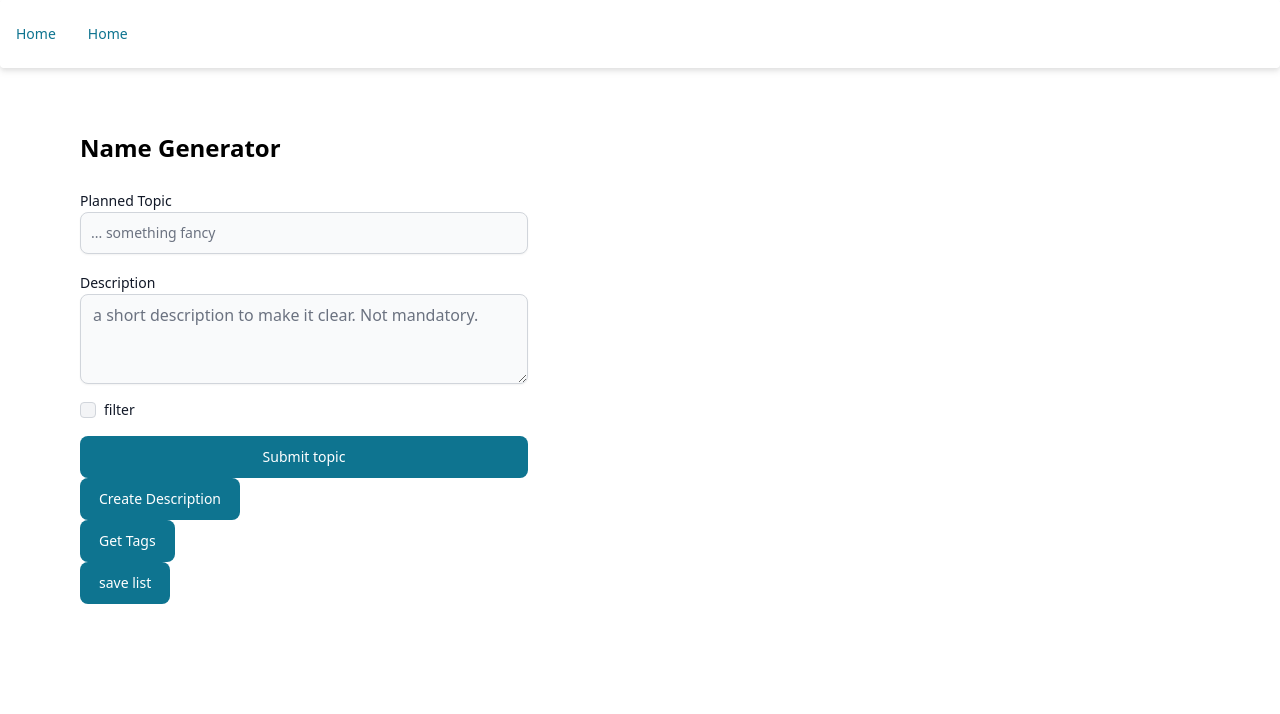
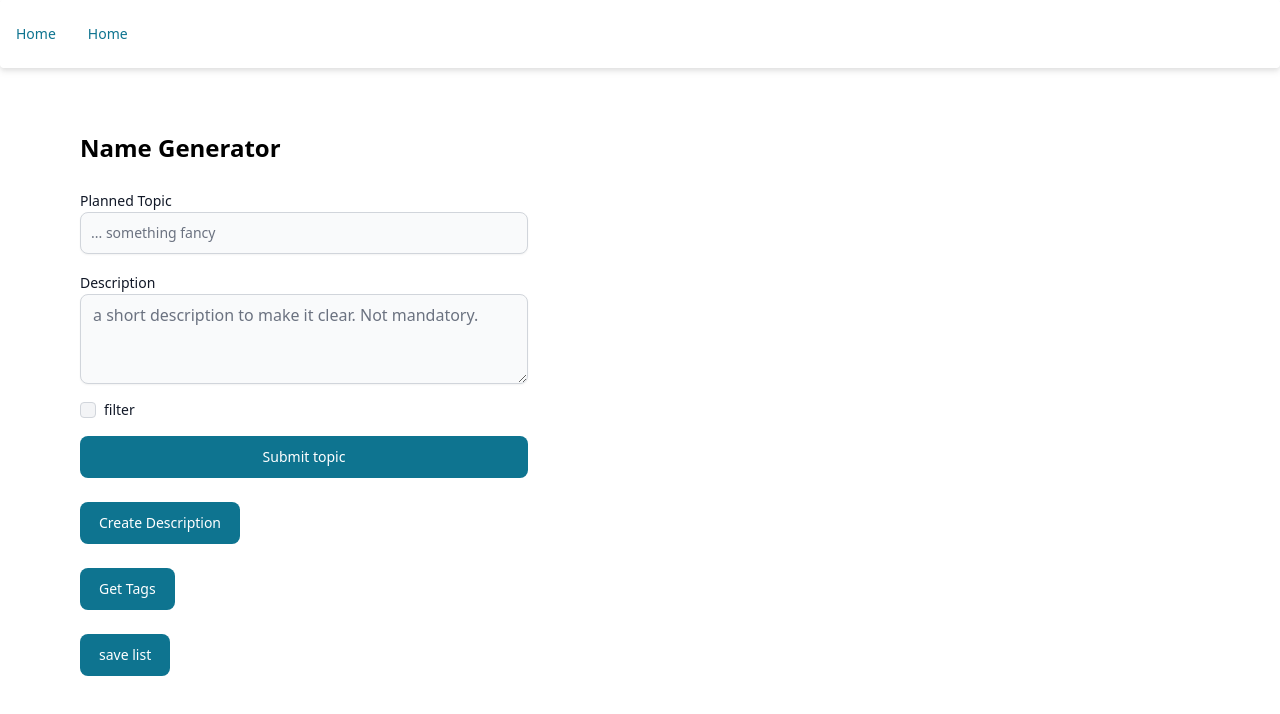
Before and after one commit to petervidaHU/scrum-name-generator, a Next.js app: page /admin in a window 1280 px wide. Shown: the top 714 px of the page. Built offline with nearby package versions, Linux system fonts and the light colour scheme.

Commit message:
minor change

```diff
--- a/pages/admin/index.tsx
+++ b/pages/admin/index.tsx
@@ -123,15 +123,14 @@ export default function Admin() {
               proposalHandler={handleProposal}
               tagDeleteHandler={handleDeleteTag}
             />)}
-          <Button onClick={extendListHandler} disabled={loading}>
+          <Button className="my-6" onClick={extendListHandler} disabled={loading}>
             {!proposedList[0]?.description ? 'Create Description' : 'Create tags'}
           </Button>
 
-          <Button onClick={getTags}>Get Tags</Button>
+          <Button className="my-6" onClick={getTags}>Get Tags</Button>
           {tagList.map(listItem => (<li key={listItem}>{listItem}</li>))}
-          <div>
+          <div className="my-6">
             <Button onClick={saveList}>save list</Button>
-            {tagList.map(listItem => (<li key={listItem}>{listItem}</li>))}
           </div>
         </div>
         {rejectedList.length > 0 && (
```
